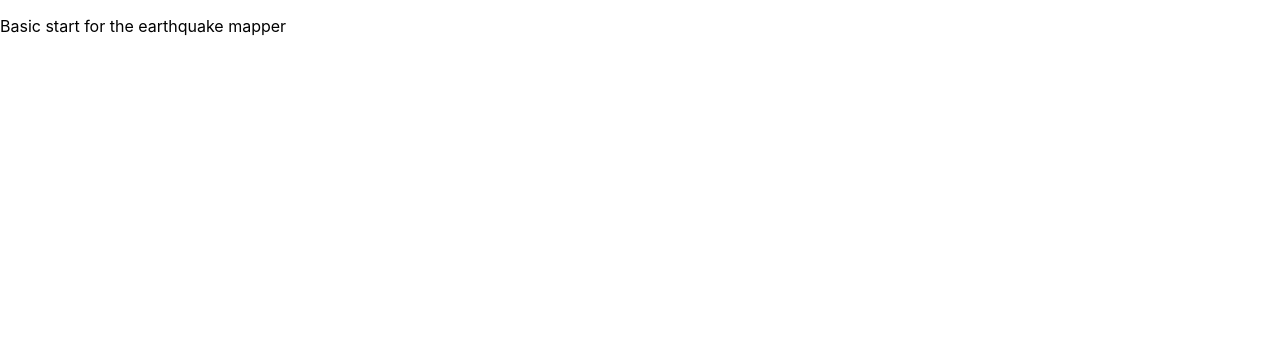
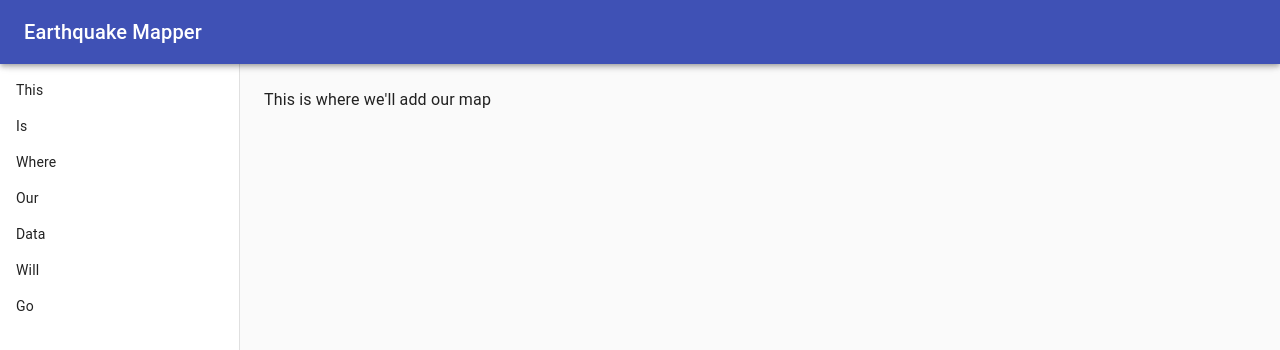
Before and after one commit to Logan-Miller/CS465-final-project, a React (Create React App) app: page / in a window 1280 px wide. Shown: the top 350 px of the page. Built offline with nearby package versions, Linux system fonts and the light colour scheme.

Commit message:
made a small mock UI

```diff
--- a/package.json
+++ b/package.json
@@ -3,6 +3,7 @@
   "version": "0.1.0",
   "private": true,
   "dependencies": {
+    "@material-ui/core": "^4.0.0-rc.0",
     "react": "^16.8.6",
     "react-dom": "^16.8.6",
     "react-scripts": "3.0.1"
--- a/src/App.js
+++ b/src/App.js
@@ -1,15 +1,75 @@
 import React from 'react';
+import { makeStyles } from '@material-ui/core/styles';
+import Drawer from '@material-ui/core/Drawer';
+import AppBar from '@material-ui/core/AppBar';
+import CssBaseline from '@material-ui/core/CssBaseline';
+import Toolbar from '@material-ui/core/Toolbar';
+import List from '@material-ui/core/List';
+import Typography from '@material-ui/core/Typography';
+import ListItem from '@material-ui/core/ListItem';
 
-function App() {
+const drawerWidth = 240;
+
+const useStyles = makeStyles(theme => ({
+  root: {
+    display: 'flex',
+  },
+  appBar: {
+    zIndex: theme.zIndex.drawer + 1,
+  },
+  drawer: {
+    width: drawerWidth,
+    flexShrink: 0,
+  },
+  drawerPaper: {
+    width: drawerWidth,
+  },
+  content: {
+    flexGrow: 1,
+    padding: theme.spacing(3),
+  },
+  toolbar: theme.mixins.toolbar,
+}));
+
+function ClippedDrawer() {
+  const classes = useStyles();
+
   return (
-    <div className="App">
-      <header className="App-header">
-        <p>
-          Basic start for the earthquake mapper
-        </p>
-      </header>
+    <div className={classes.root}>
+      <CssBaseline />
+      <AppBar position="fixed" className={classes.appBar}>
+        <Toolbar>
+          <Typography variant="h6" noWrap>
+            Earthquake Mapper
+          </Typography>
+        </Toolbar>
+      </AppBar>
+      <Drawer
+        className={classes.drawer}
+        variant="permanent"
+        classes={{
+          paper: classes.drawerPaper,
+        }}
+      >
+        <div className={classes.toolbar} />
+        <List>
+          <ListItem>This</ListItem>
+          <ListItem>Is</ListItem>
+          <ListItem>Where</ListItem>
+          <ListItem>Our</ListItem>
+          <ListItem>Data</ListItem>
+          <ListItem>Will</ListItem>
+          <ListItem>Go</ListItem>
+        </List>
+      </Drawer>
+      <main className={classes.content}>
+        <div className={classes.toolbar} />
+        <Typography paragraph>
+            This is where we'll add our map
+        </Typography>
+      </main>
     </div>
   );
 }
 
-export default App;
+export default ClippedDrawer;
```
Also changed, not shown: src/Navbar.js (added, +15 -0 lines), src/Sidebar.js (added, +34 -0 lines), 1 other file (tests, documents, lock files or other folders).
